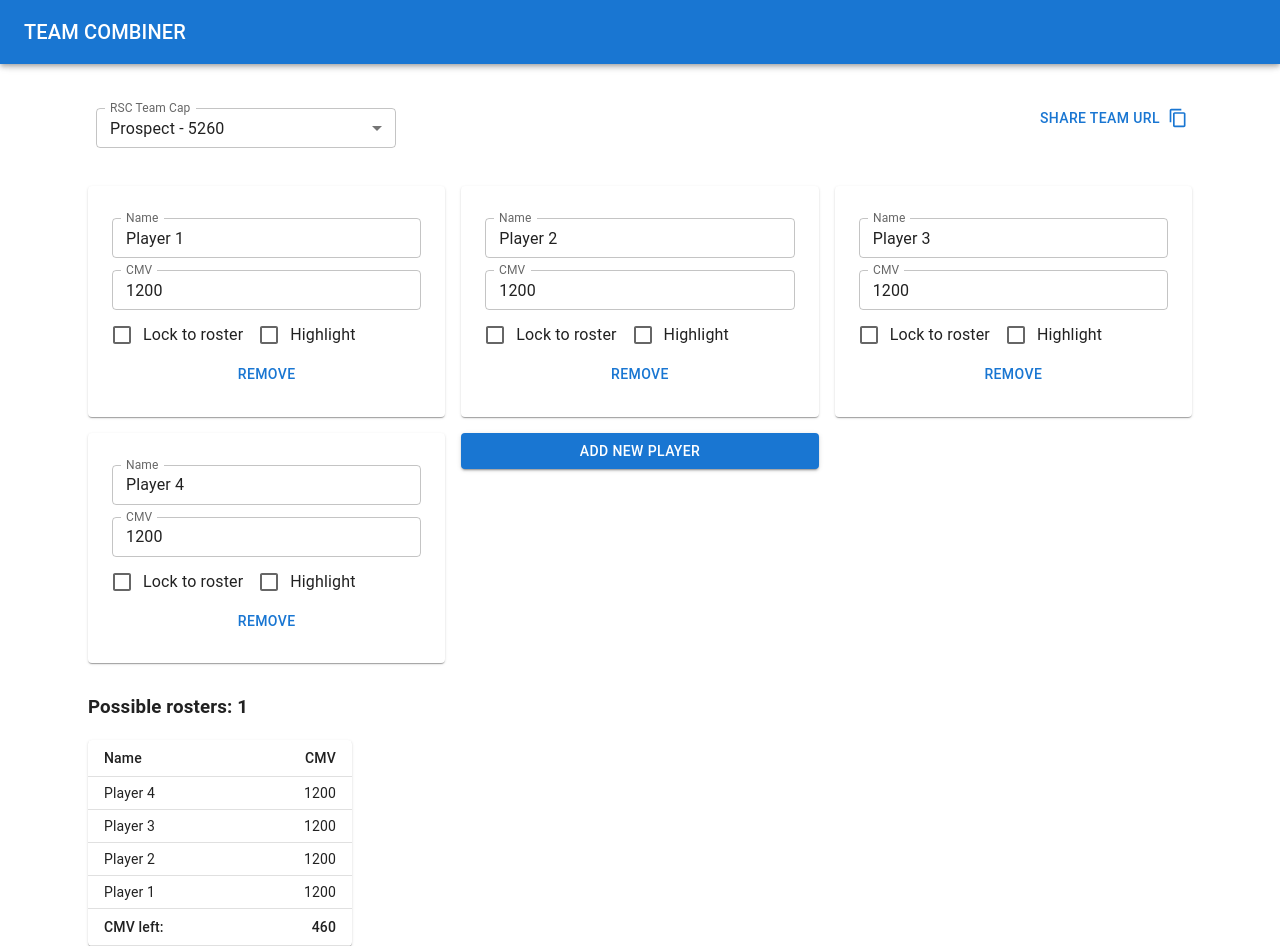
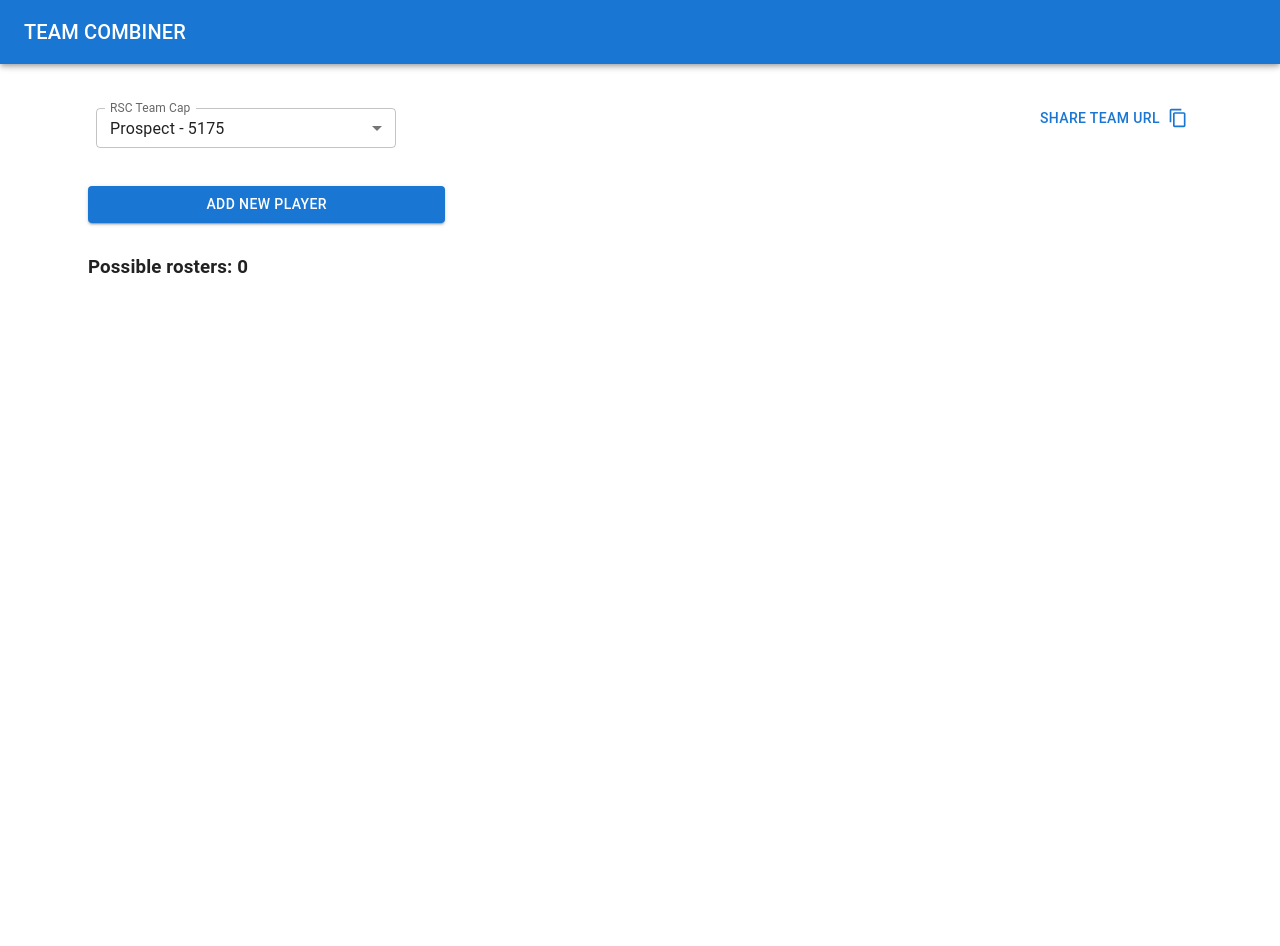
Before and after one commit to Tawga/team-combiner, a React (Create React App) app: page / in a window 1280 px wide. After the commit the page ends 800 px from the top, so only its background shows below. Built offline with nearby package versions, Linux system fonts and the light colour scheme.

Commit message:
Update tier cap limit for new season

```diff
--- a/public/index.html
+++ b/public/index.html
@@ -7,7 +7,7 @@
     <meta name="theme-color" content="#000000" />
     <meta
       name="description"
-      content="Web site to plan different team rosters"
+      content="Website to plan different team rosters"
     />
 
     <title>Team Combiner</title>
--- a/src/TierCaps.js
+++ b/src/TierCaps.js
@@ -1,10 +1,9 @@
 const tierCaps = [
-	{ name: "Premier", cap: 8800 },
-	{ name: "Master", cap: 7420 },
-	{ name: "Elite", cap: 6755 },
-	{ name: "Rival", cap: 6335 },
-	{ name: "Challenger", cap: 5975 },
-	{ name: "Prospect", cap: 5260 },
+	{ name: "Master", cap: 7575 },
+	{ name: "Elite", cap: 6840 },
+	{ name: "Rival", cap: 6470 },
+	{ name: "Challenger", cap: 6005 },
+	{ name: "Prospect", cap: 5175 },
 ];
 
 export default tierCaps;
--- a/src/components/Combinations.js
+++ b/src/components/Combinations.js
@@ -1,22 +1,26 @@
 import React, { useState, useEffect, useCallback } from "react";
 import initialPlayers from "../InitialPlayers.js";
-import { sortBy } from "lodash";
+
 import Settings from "./Settings.js";
 import Rosters from "./Rosters";
 import PlayerForm from "./PlayerForm";
+import tierCaps from "../TierCaps.js";
+
+import { sortBy } from "lodash";
 import { useLocation } from "react-router-dom";
 
 const Combinations = () => {
 	const rosterSize = 4;
-	const [teamCap, setTeamCap] = useState(5260);
-	const [players, setPlayers] = useState(initialPlayers);
+	const [teamCap, setTeamCap] = useState(
+		tierCaps[tierCaps.findIndex((x) => x.name === "Prospect")].cap
+	);
+	const [players, setPlayers] = useState([]);
 	const [possibleRosters, setPossibleRosters] = useState([]);
 	const location = useLocation();
 
 	// Generates all possible combinations of players
 	const generateCombinations = useCallback((arr, size) => {
 		const result = [];
-
 		const recurse = (start, combination) => {
 			if (combination.length === size) {
 				result.push(combination);
--- a/src/components/PlayerForm.js
+++ b/src/components/PlayerForm.js
@@ -16,7 +16,7 @@ const PlayerForm = ({ players, setPlayers }) => {
 			...players,
 			{
 				name: "Player " + (players.length + 1),
-				cmv: 1200,
+				cmv: 0,
 				lock: false,
 				highlight: false,
 			},
--- a/src/components/Settings.js
+++ b/src/components/Settings.js
@@ -14,7 +14,7 @@ import tierCaps from "../TierCaps";
 import CopyTeamButton from "./CopyTeamButton";
 
 const Settings = ({ teamCap, setTeamCap, players }) => {
-	const [selectedTier, setSelectedTier] = useState(5260);
+	const [selectedTier, setSelectedTier] = useState(teamCap);
 	const [custom, setCustom] = useState(false);
 
 	const teamCapHandler = (event) => {
```
Also changed, not shown: src/InitialPlayers.js (+8 -8 lines), src/components/TeamForm.js (deleted, +0 -40 lines), 1 other file (tests, documents, lock files or other folders).
